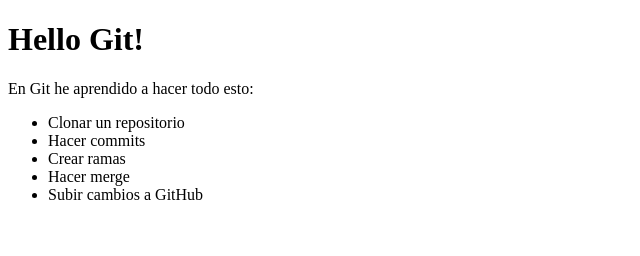
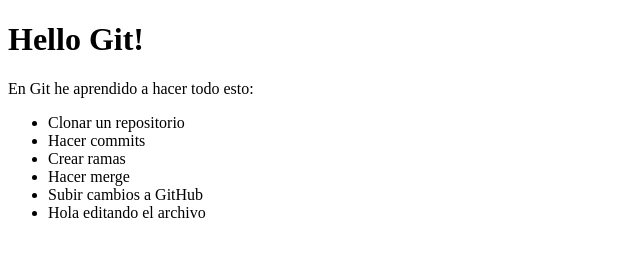
Before and after one commit to fpmartinsamuel-bit/mygitweb-smf, a plain HTML site: page index.html in a window 1280 px wide. Shown: the whole page, without its empty margins (0-640 px from the left). Drawn offline with Linux system fonts and the light colour scheme.

Commit message:
He editado el archivo

```diff
--- a/index.html
+++ b/index.html
@@ -14,6 +14,7 @@
         <li>Crear ramas</li>
         <li>Hacer merge</li>
         <li>Subir cambios a GitHub</li>
+	<li>Hola editando el archivo</li>
     </ul>
 </body>
 </html>
```
